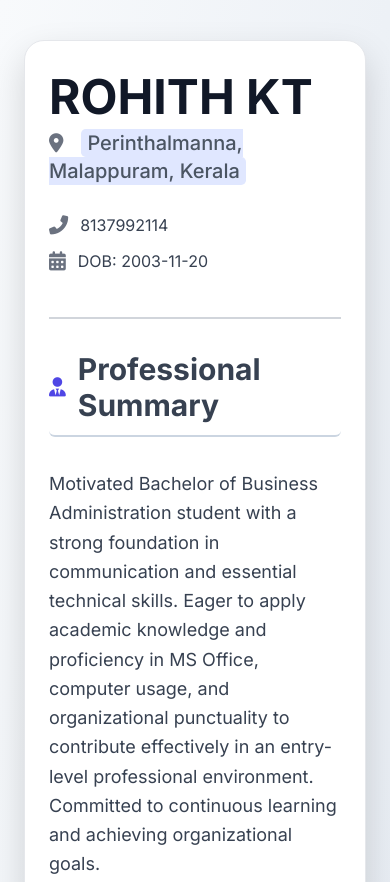
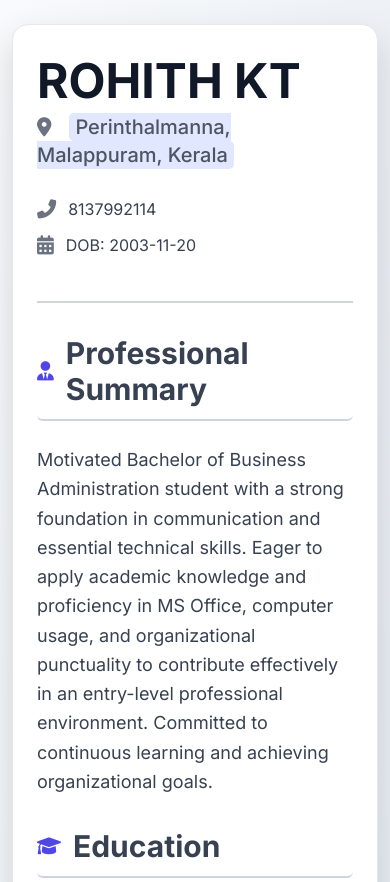
Before and after one commit to vijaykrishnak04/personal-profile, a plain HTML site: page rohith.html in a window 390 px wide. Shown: the top 882 px of the page. Drawn offline with nearby package versions, Linux system fonts and the light colour scheme.

Commit message:
Updated with responsiveness rohith.html

```diff
--- a/rohith.html
+++ b/rohith.html
@@ -21,7 +21,7 @@
         }
         .cv-container {
             max-width: 850px; /* Slightly wider container */
-            width: 100%;
+            width: 100%; /* Ensures it takes full width on smaller screens */
             background-color: #ffffff;
             box-shadow: 0 15px 35px rgba(0, 0, 0, 0.15); /* More pronounced shadow */
             border-radius: 1.25rem; /* Slightly more rounded corners */
@@ -75,23 +75,47 @@
             font-weight: 500;
         }
 
-        /* Responsive adjustments */
+        /* Responsive adjustments for smaller screens */
         @media (max-width: 640px) {
+            body {
+                padding: 1.5rem 0.75rem; /* Reduced overall padding on small screens */
+            }
             .cv-container {
-                padding: 2rem 1.5rem;
+                padding: 2rem 1.5rem; /* Adjusted internal padding for smaller screens */
+                border-radius: 1rem; /* Slightly less rounded on small screens */
             }
             .header-info {
-                flex-direction: column;
-                align-items: flex-start;
+                flex-direction: column; /* Stack items vertically */
+                align-items: flex-start; /* Align to the start */
             }
             .header-contact {
-                margin-top: 1.5rem;
+                margin-top: 1.5rem; /* Add space between name/location and contact details */
+                text-align: left; /* Align contact details to left */
+            }
+            h1 {
+                font-size: 3.5rem; /* Adjust font size for name on smaller screens */
+            }
+            .text-xl {
+                font-size: 1.125rem; /* Adjust location font size */
+            }
+            .text-base {
+                font-size: 0.95rem; /* Adjust contact detail font size */
             }
             .section-title {
-                font-size: 1.75rem; /* Adjust font size for smaller screens */
+                font-size: 2rem; /* Adjust section title font size for smaller screens */
+                margin-bottom: 1.5rem; /* Reduce space after section title */
             }
             .section-title i {
-                font-size: 1.2rem;
+                font-size: 1.2rem; /* Adjust icon size in section titles */
+            }
+            .text-lg {
+                font-size: 1rem; /* Adjust paragraph and list item font size */
+            }
+            .text-2xl {
+                font-size: 1.5rem; /* Adjust sub-heading font size */
+            }
+            ul {
+                margin-left: 1.5rem; /* Adjust list indentation */
             }
         }
     </style>
@@ -101,7 +125,7 @@
     <div class="cv-container">
         <!-- Header Section -->
         <header class="pb-8 mb-8 border-b-2 border-gray-300">
-            <div class="flex flex-col sm:flex-row justify-between items-start sm:items-center">
+            <div class="flex flex-col sm:flex-row justify-between items-start sm:items-center header-info">
                 <div>
                     <h1 class="text-5xl font-extrabold text-gray-900 mb-2 rounded-md">ROHITH KT</h1>
                     <p class="text-xl text-gray-600 mb-3 rounded-md">
@@ -109,7 +133,7 @@
                         <span class="font-medium text-highlight">Perinthalmanna, Malappuram, Kerala</span>
                     </p>
                 </div>
-                <div class="text-base text-gray-700 sm:text-right mt-4 sm:mt-0">
+                <div class="text-base text-gray-700 sm:text-right mt-4 sm:mt-0 header-contact">
                     <p class="detail-item rounded-md">
                         <i class="fas fa-phone-alt detail-icon"></i>
                         <span>8137992114</span>
```
